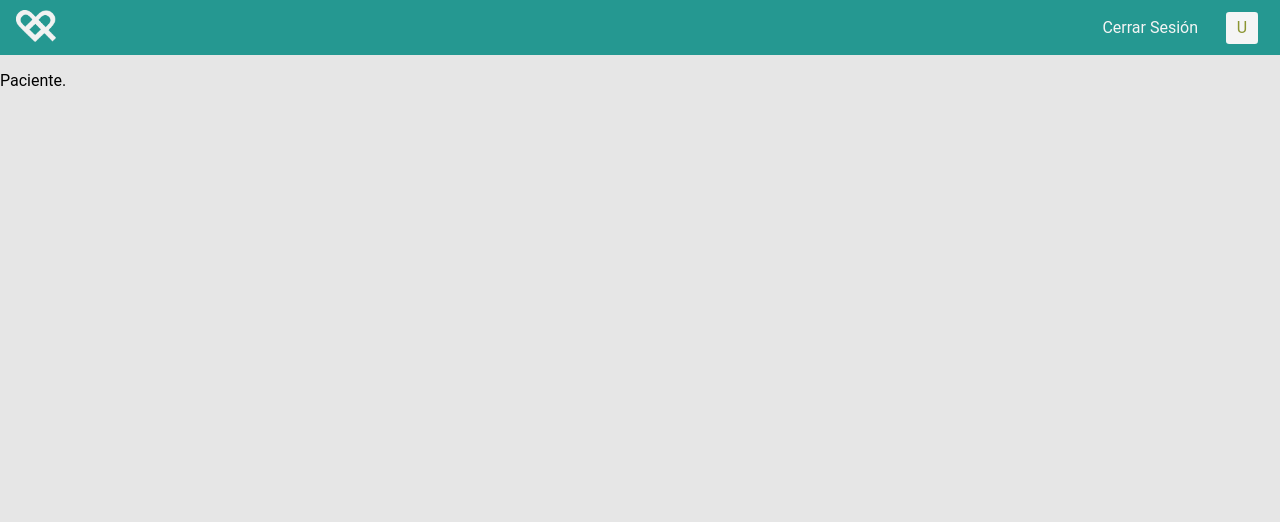
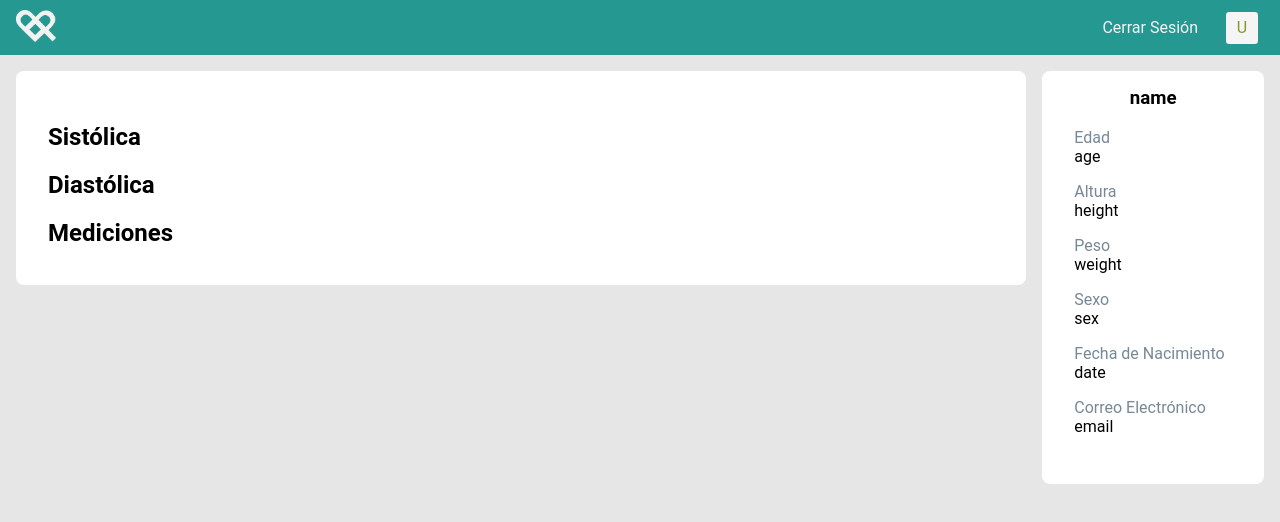
Before and after one commit to jorgebecerrilgi/pressura-web-app, a Next.js app: page /patient in a window 1280 px wide. Shown: the top 522 px of the page. Built offline with nearby package versions, Linux system fonts and the light colour scheme; no server answers; sample sign-in values are in the browser's storage.

Commit message:
Basic structure of page /patient done.

```diff
--- /dev/null
+++ b/app/patient/PatientCard.jsx
@@ -0,0 +1,25 @@
+"use client";
+
+import styles from "./PatientCard.module.css";
+import Card from "@/components/Card";
+
+const PatientCard = () => {
+    return (
+        <Card className={styles.patientCard}>
+            <h2>Sistólica</h2>
+            {/* <div className="measurements">
+                <Measurement title="Media" value="130" units="mm/Hg" />
+                <Measurement title="Desviación Media" value="123" units="mm/Hg" />
+            </div> */}
+            <h2>Diastólica</h2>
+            {/* <div className="measurements">
+                <Measurement title="Media" value="105" units="mm/Hg" />
+                <Measurement title="Desviación Media" value="100" units="mm/Hg" />
+            </div> */}
+            <h2>Mediciones</h2>
+            {/* <FloatingGraph /> */}
+        </Card>
+    );
+};
+
+export default PatientCard;
--- /dev/null
+++ b/app/patient/PatientCard.module.css
@@ -0,0 +1,21 @@
+.patientCard {
+    padding: 2rem;
+    flex: 6;
+}
+.patientCard > h2 {
+    margin-bottom: 0.25em;
+}
+.botonCsv {
+    background-color: #259891;
+    color: whitesmoke;
+    width: -moz-fit-content;
+    width: fit-content;
+    border-radius: 0.5rem;
+    padding: 1rem 2rem;
+    border: none;
+}
+.patientCard > .measurements {
+    display: flex;
+    gap: 32px;
+    margin-bottom: 2em;
+}
--- /dev/null
+++ b/app/patient/PatientProfileCard.jsx
@@ -0,0 +1,29 @@
+"use client";
+
+import styles from "./PatientProfileCard.module.css";
+import Card from "@/components/Card";
+
+const PatientProfileCard = ({ name, age, height, weight, sex, date, email }) => {
+    return (
+        <Card className={styles.patientProfileCard}>
+            {/* <img src={profile} width="60%" /> */}
+            <h3>{name}</h3>
+            <ul>
+                <li className={styles.title}>Edad</li>
+                <li>{age}</li>
+                <li className={styles.title}>Altura</li>
+                <li>{height}</li>
+                <li className={styles.title}>Peso</li>
+                <li>{weight}</li>
+                <li className={styles.title}>Sexo</li>
+                <li>{sex}</li>
+                <li className={styles.title}>Fecha de Nacimiento</li>
+                <li>{date}</li>
+                <li className={styles.title}>Correo Electrónico</li>
+                <li>{email}</li>
+            </ul>
+        </Card>
+    );
+};
+
+export default PatientProfileCard;
--- /dev/null
+++ b/app/patient/PatientProfileCard.module.css
@@ -0,0 +1,29 @@
+.patientProfileCard {
+    display: flex;
+    flex-direction: column;
+    place-items: center;
+    padding: 1rem 2rem;
+    flex: 1;
+}
+@media (max-width: 480px) {
+    .patientProfileCard {
+        box-shadow: 0 1rem 3rem 0 rgba(0, 0, 0, 0.1);
+    }
+}
+.patientProfileCard h3 {
+    text-align: center;
+    margin-top: 0;
+}
+.patientProfileCard ul {
+    margin-top: 0;
+    padding: 0;
+    list-style: none;
+    place-self: start;
+    overflow-wrap: anywhere;
+}
+.patientProfileCard li.title {
+    color: lightslategrey;
+}
+.patientProfileCard li:not(.title) {
+    margin-bottom: 1rem;
+}
--- a/app/patient/page.jsx
+++ b/app/patient/page.jsx
@@ -1,9 +1,22 @@
 "use client";
+
+import styles from "./page.module.css";
+import PatientCard from "./PatientCard";
+import PatientProfileCard from "./PatientProfileCard";
 
 const Patient = () => {
     return (
-        <main>
-            <p>Paciente.</p>
+        <main className={styles.content}>
+            <PatientCard />
+            <PatientProfileCard
+                name={"name"}
+                age={"age"}
+                sex={"sex"}
+                height={"height"}
+                weight={"weight"}
+                date={"date"}
+                email={"email"}
+            />
         </main>
     );
 };
--- /dev/null
+++ b/app/patient/page.module.css
@@ -0,0 +1,10 @@
+.content {
+    display: flex;
+    flex-wrap: wrap;
+    column-gap: 1rem;
+    row-gap: 1rem;
+    margin: 1rem;
+}
+.patientProfileCard {
+    flex: 1;
+}
--- a/components/PatientList/PatientItem.jsx
+++ b/components/PatientList/PatientItem.jsx
@@ -10,7 +10,6 @@ const PatientItem = ({ name, email }) => {
     const userData = {
         name: name,
         email: email,
-        age: 20,
     };
 
     const selected = selectedPatient?.email === email;
```
Also changed, not shown: components/PatientInformation/PatientInformation.jsx (+9 -6 lines).
